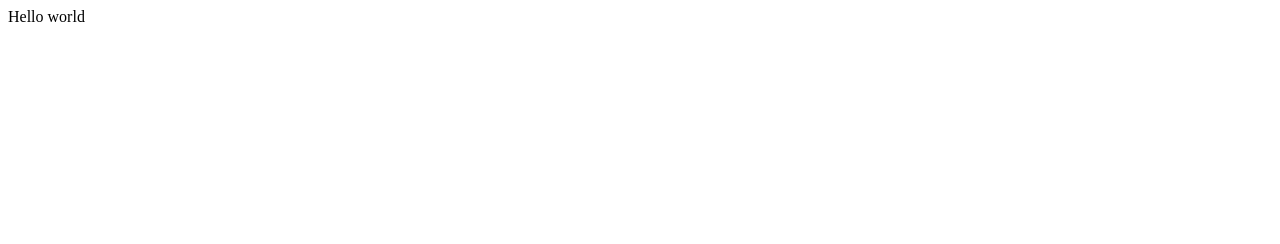
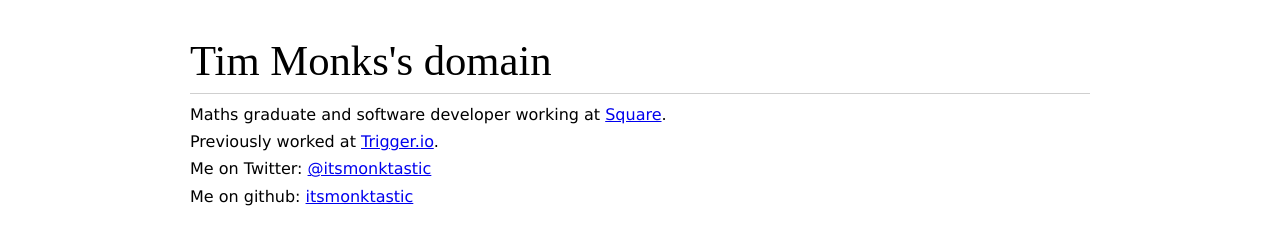
Before and after one commit to itsmonktastic/itsmonktastic.github.io, a plain HTML site: page index.html in a window 1280 px wide. Drawn offline with Linux system fonts and the light colour scheme.

Commit message:
Placeholder content.

```diff
--- a/index.html
+++ b/index.html
@@ -1 +1,21 @@
-Hello world
+<!doctype html>
+<html>
+<head>
+	<title>Tim Monks's domain</title>
+	<link rel="stylesheet" type="text/css" href="reset.css">
+	<link rel="stylesheet" type="text/css" href="monk.css">
+</head>
+<body>
+	<div class="page">
+		<div class="header">
+			<h1>Tim Monks's domain</h1>
+		</div>
+		<div class="content">
+			<p>Maths graduate and software developer working at <a href="https://squareup.com">Square</a>.</p>
+			<p>Previously worked at <a href="https://trigger.io">Trigger.io</a>.</p>
+			<p>Me on Twitter: <a href="https://twitter.com/itsmonktastic">@itsmonktastic</a></p>
+			<p>Me on github: <a href="https://github.com/itsmonktastic">itsmonktastic</a></p>
+		</div>
+	</div>
+</body>
+</html>
--- /dev/null
+++ b/monk.css
@@ -0,0 +1,44 @@
+.page {
+	max-width: 900px;
+	margin: auto;
+}
+
+.content {
+	font-family: Verdana, Geneva, sans-serif;
+	line-height: 1.4em;
+}
+
+h1, h2, h3 {
+	font-family: serif;
+}
+
+h1 {
+	font-size: 32pt;
+}
+
+h2 {
+	font-size: 24pt;
+	margin: 15px 0 15px 0;
+}
+
+h3 {
+	font-size: 16pt;
+	margin: 35px 0 15px 0;
+}
+
+.header, .content {
+	padding: 10px 0 10px 0;
+}
+
+.header {
+	border-bottom: #CFCFCF 1px solid;
+	margin-top: 30px;
+}
+
+p {
+	margin-bottom: 5px;
+}
+
+code {
+	font-family: monospace;
+}
--- /dev/null
+++ b/reset.css
@@ -0,0 +1,48 @@
+/* http://meyerweb.com/eric/tools/css/reset/
+   v2.0 | 20110126
+   License: none (public domain)
+*/
+
+html, body, div, span, applet, object, iframe,
+h1, h2, h3, h4, h5, h6, p, blockquote, pre,
+a, abbr, acronym, address, big, cite, code,
+del, dfn, em, img, ins, kbd, q, s, samp,
+small, strike, strong, sub, sup, tt, var,
+b, u, i, center,
+dl, dt, dd, ol, ul, li,
+fieldset, form, label, legend,
+table, caption, tbody, tfoot, thead, tr, th, td,
+article, aside, canvas, details, embed,
+figure, figcaption, footer, header, hgroup,
+menu, nav, output, ruby, section, summary,
+time, mark, audio, video {
+	margin: 0;
+	padding: 0;
+	border: 0;
+	font-size: 100%;
+	font: inherit;
+	vertical-align: baseline;
+}
+/* HTML5 display-role reset for older browsers */
+article, aside, details, figcaption, figure,
+footer, header, hgroup, menu, nav, section {
+	display: block;
+}
+body {
+	line-height: 1;
+}
+ol, ul {
+	list-style: none;
+}
+blockquote, q {
+	quotes: none;
+}
+blockquote:before, blockquote:after,
+q:before, q:after {
+	content: '';
+	content: none;
+}
+table {
+	border-collapse: collapse;
+	border-spacing: 0;
+}
```
